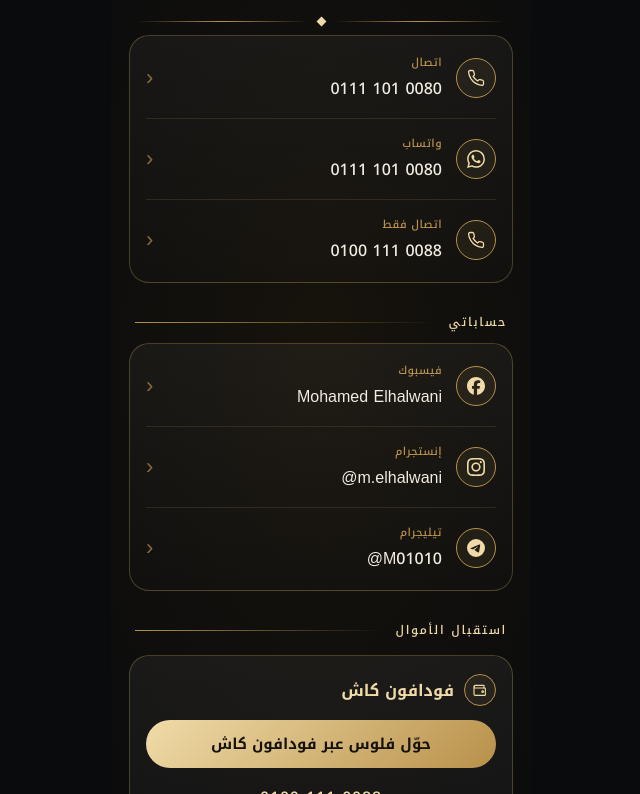
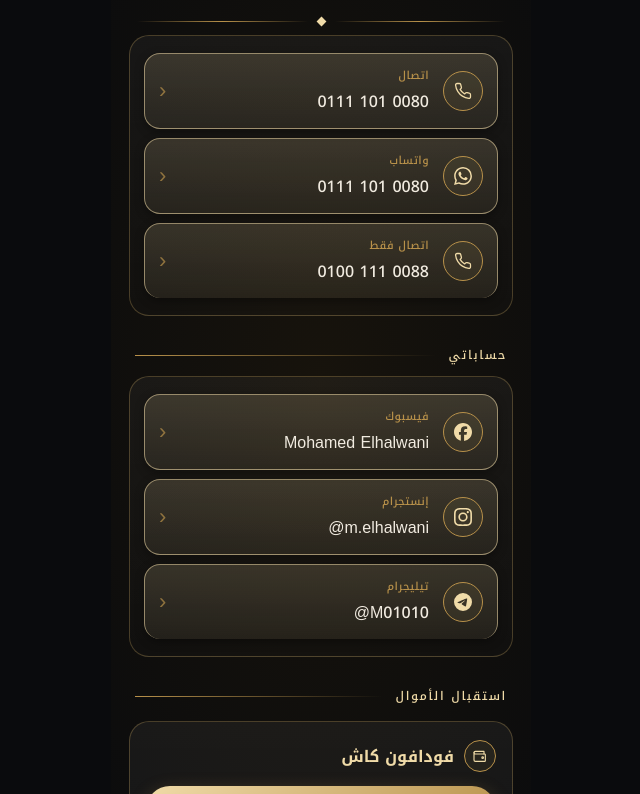
Before and after one commit to elhalwani-max/me, a plain HTML site: page index.html in a window 1280 px wide. Shown: the part 566-1360 px from the top of the page, without its empty margins (319-959 px from the left). Drawn offline with Linux system fonts and the light colour scheme.

Commit message:
Update index.html

```diff
--- a/index.html
+++ b/index.html
@@ -19,8 +19,8 @@ h1{margin:8px 0 0;padding-bottom:10px;font-size:35px;line-height:1.35;font-weigh
 .logo{width:38px;height:38px;border-radius:50%;object-fit:contain;background:#fff;box-shadow:0 0 0 1.5px var(--g2)}
 .co{font-size:13px;color:var(--mu);font-weight:400}
 .orn{display:flex;align-items:center;gap:10px;margin:22px 26px 6px}.orn i{flex:1;height:1px;background:linear-gradient(90deg,transparent,var(--g2),transparent)}.orn b{width:7px;height:7px;background:var(--g1);transform:rotate(45deg)}
-.panel{margin:10px 18px 0;border:1px solid var(--ln);border-radius:20px;background:linear-gradient(180deg,rgba(255,255,255,.045),rgba(255,255,255,.012));padding:2px 16px}
-.row{display:flex;align-items:center;gap:14px;text-decoration:none;color:inherit;padding:14px 0;border-bottom:1px solid rgba(214,178,105,.14)}
+.panel{margin:10px 18px 0;border:1px solid var(--ln);border-radius:20px;background:linear-gradient(180deg,rgba(255,255,255,.045),rgba(255,255,255,.012));padding:8px 14px}
+.row{display:flex;align-items:center;gap:14px;text-decoration:none;color:inherit;padding:11px 14px;margin:9px 0;border-radius:16px;border:1.5px solid rgba(240,219,168,.55);background:linear-gradient(180deg,rgba(240,219,168,.16),rgba(240,219,168,.08));box-shadow:0 3px 10px rgba(0,0,0,.35)}.row:active{background:rgba(240,219,168,.3)}
 .panel .row:last-child{border-bottom:0}
 .ic{flex:none;width:40px;height:40px;border-radius:50%;border:1.3px solid var(--g2);color:var(--g1);display:flex;align-items:center;justify-content:center;background:rgba(214,178,105,.07)}
 .ic svg{width:18px;height:18px}.ic.sm{width:32px;height:32px}.ic.sm svg{width:16px;height:16px}
@@ -30,7 +30,7 @@ h1{margin:8px 0 0;padding-bottom:10px;font-size:35px;line-height:1.35;font-weigh
 .sec{margin:28px 24px 0;font-size:12px;letter-spacing:.14em;color:var(--g1);font-weight:500;display:flex;align-items:center;gap:12px}.sec:after{content:"";flex:1;height:1px;background:linear-gradient(90deg,var(--g2),transparent)}
 .pay{margin:14px 18px 0;padding:18px 16px;border-radius:20px;border:1px solid var(--ln);background:linear-gradient(180deg,rgba(255,255,255,.05),rgba(255,255,255,.015));text-align:center}
 .ph{display:flex;align-items:center;gap:10px;font-weight:700;color:var(--g1);font-size:16px;margin-bottom:14px}
-.btn{display:flex;align-items:center;justify-content:center;height:48px;border-radius:24px;background:linear-gradient(135deg,var(--g1),var(--g2));color:#16120a;font-weight:700;font-size:15px;text-decoration:none}
+.btn{display:flex;align-items:center;justify-content:center;height:48px;border-radius:24px;background:linear-gradient(135deg,var(--g1),var(--g2));color:#16120a;font-weight:700;font-size:15px;text-decoration:none;box-shadow:0 6px 18px rgba(184,145,74,.35)}
 .copy{display:flex;align-items:center;justify-content:center;gap:8px;width:100%;height:48px;margin-top:12px;border-radius:24px;border:2px solid var(--g1);background:rgba(240,219,168,.16);color:#fff3cf;font-family:inherit;font-weight:700;font-size:14px;box-shadow:0 0 0 1px rgba(0,0,0,.4),0 4px 14px rgba(184,145,74,.18)}.copy:active{background:rgba(240,219,168,.32)}
 .copy svg{width:16px;height:16px}
 .qr{margin-top:14px}.qr img{width:100%;max-width:230px;display:block;margin:0 auto;border-radius:12px;background:#fff;padding:6px}
```
